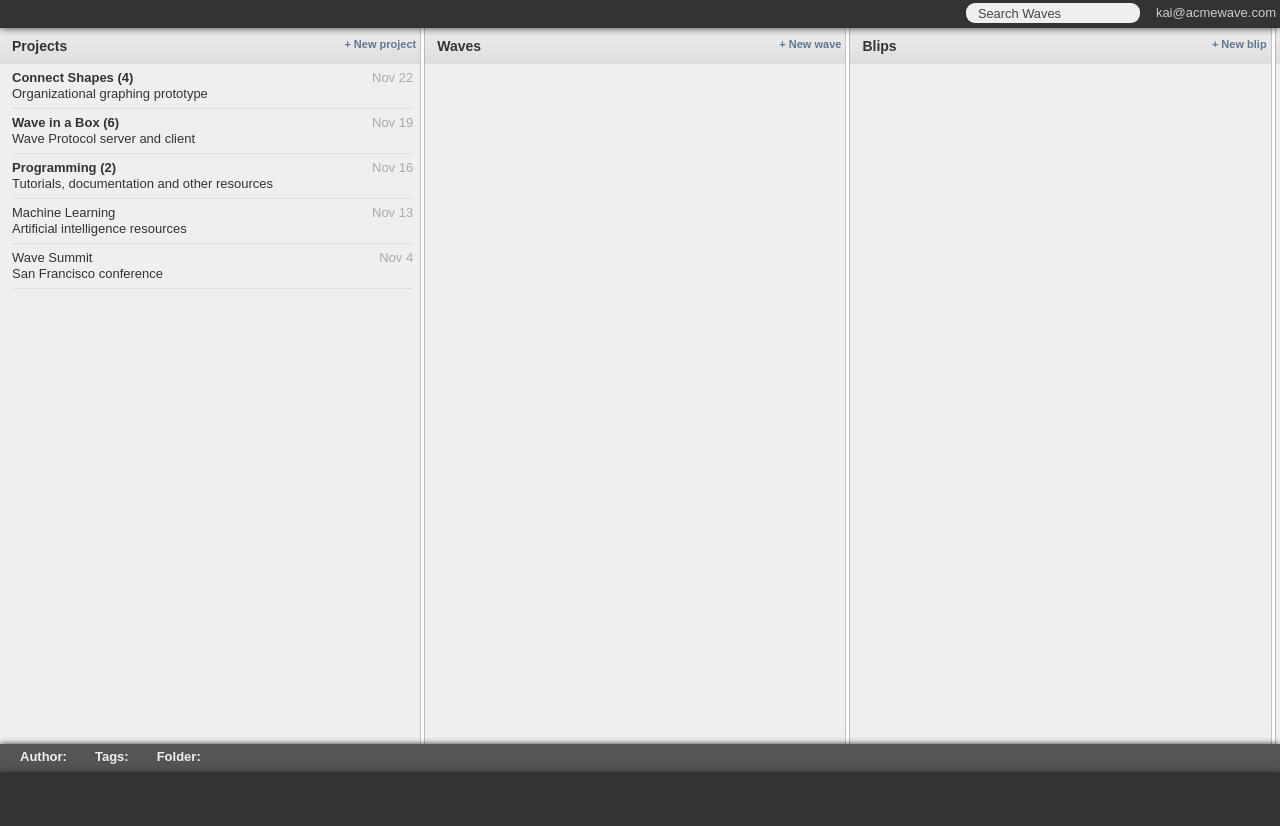
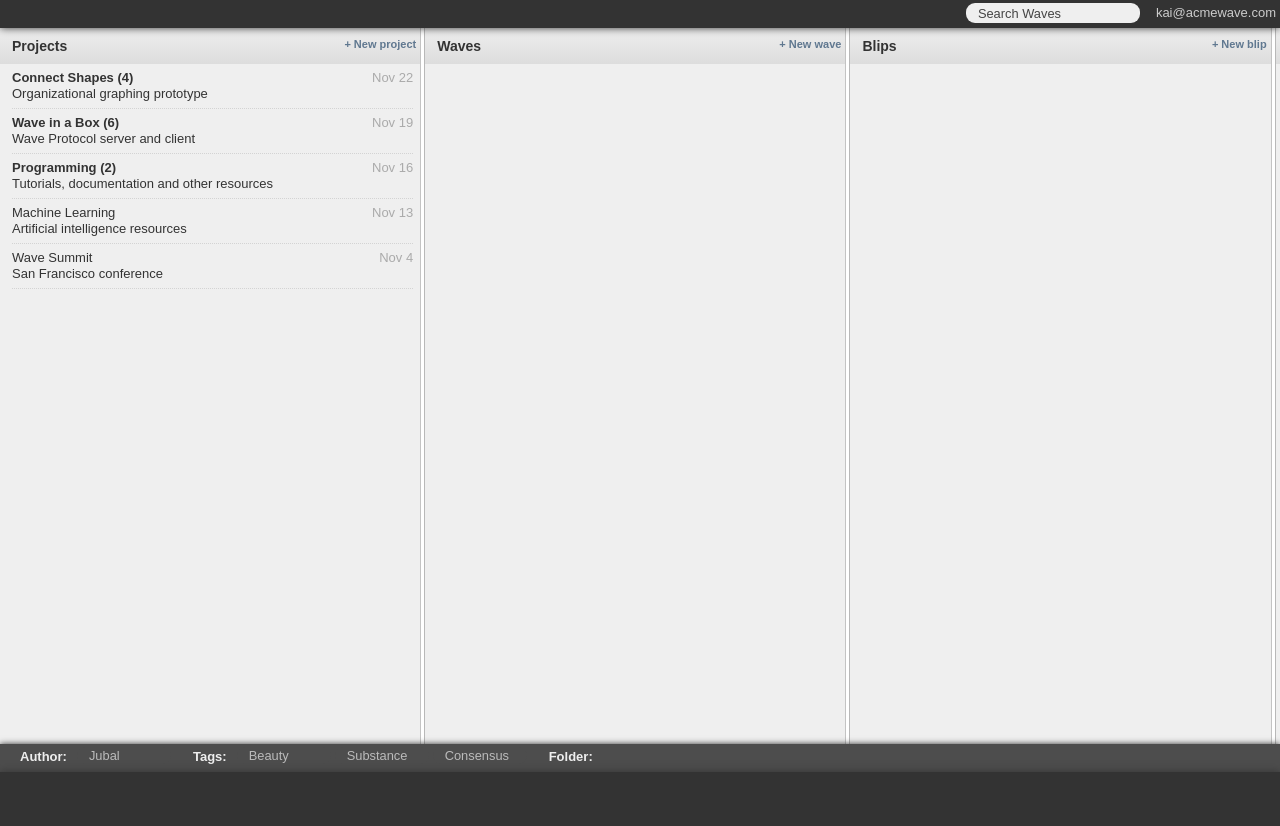
Before and after one commit to syntagmatic/tensor, a plain HTML site: page index.html in a window 1280 px wide. Drawn offline with nearby package versions, Linux system fonts and the light colour scheme.

Commit message:
Removed jump-to-top for selected item in column

```diff
--- a/css/style.css
+++ b/css/style.css
@@ -335,19 +335,36 @@ footer li a.active {
   color: #000;
   background: #ccc;
 }
-header input {
+input:focus {
+  border: 2px solid #7F9B4B;
+}
+header input, footer input, .meta input {
   margin: 3px 2px;
   padding: 1px 12px;
-  width: 150px;
-  height: 18px;
   border: none;
-  background:#efefef;
   -moz-border-radius: 9px;
   -webkit-border-radius: 9px;
   border-radius: 9px;
 }
+header input {
+  width: 150px;
+  height: 18px;
+  background:#efefef;
+}
 header input[type="submit"] {
   display: none;
+}
+.meta input {
+  color:#bbb;
+  background:#4d4d4d;
+  width:70px;
+}
+.meta input:hover {
+  color:#333;
+  background:#aaa;
+}
+.meta input:focus  {
+
 }
 header .inner p {
   height: 20px;
@@ -496,9 +513,6 @@ header .inner p {
   z-index:2;
   border-top:1px solid #b8b8b8;
   border-bottom:1px solid #b8b8b8;
-  position:absolute;
-  top:36px;
-  width:100%;
 }
 #content .selected h3, #content .selected h4{
   padding: 0 12px;
@@ -538,7 +552,7 @@ header .inner p {
   position: fixed;
   bottom: -72px;
   width: 100%;
-  background: #555;
+  background: #4d4d4d;
   -moz-box-shadow: 0px 0px 6px #333;
   -webkit-box-shadow: 0px 0px 6px #333;
   box-shadow: 0px 0px 6px #333;
--- a/index.html
+++ b/index.html
@@ -1104,14 +1104,11 @@
         <ul class="bar">
           <li><a href="#" class="button">Metadata</a></li>
           <li><p><strong>Author:</strong></p></li>
-          <li><a href="#">Jubal Early</a></li>
+          <li><input name="author" type="text" value="Jubal" /></li>
           <li><p><strong>Tags:</strong></p></li>
-          <li><a href="#">Beauty</a></li>
-          <li><a href="#">Substance</a></li>
-          <li><a href="#">Existence</a></li>
-          <li><a href="#">Sartre</a></li>
-          <li><a href="#">Design</a></li>
-          <li><a href="#">Pyromaniac Midget</a></li>
+          <li><input name="tag1" type="text" value="Beauty" /></li>
+          <li><input name="tag2" type="text" value="Substance" /></li>
+          <li><input name="tag3" type="text" value="Consensus" /></li>
           <li><a href="#"></a></li>
           <li><p><strong>Folder:</strong></p></li>
           <li><a href="#">Bounties</a></li>
```
